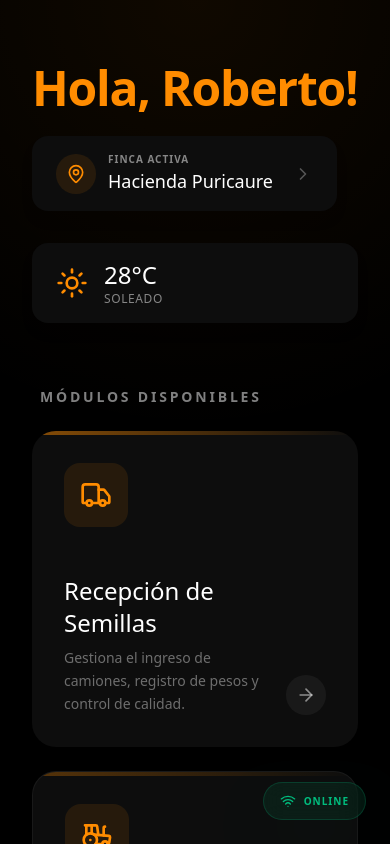
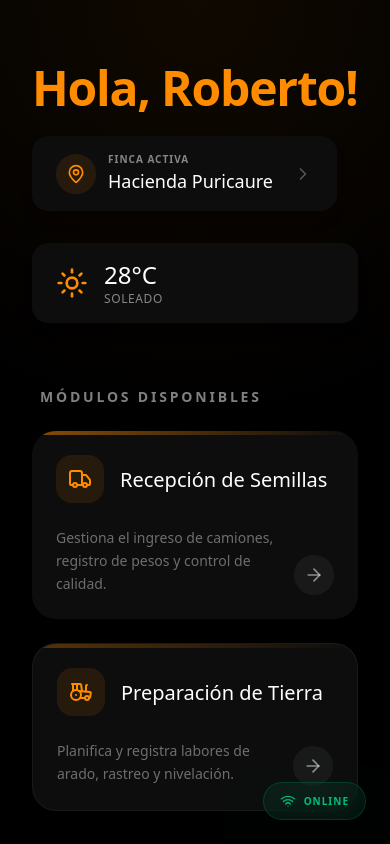
Before and after one commit to rrivas-lab/terra_sync_odoo, a React (Vite) app: page / in a window 390 px wide. Built offline with nearby package versions, Linux system fonts and the light colour scheme.

Commit message:
feat(dashboard): Refine seed reception card layout
Adjust padding, icon size, and text alignment for better visual hierarchy and responsiveness on the dashboard's seed reception card.

```diff
--- a/src/App.tsx
+++ b/src/App.tsx
@@ -429,22 +429,22 @@ const DashboardView = ({ onNavigate }: { onNavigate: (view: 'list' | 'prep') =>
           {/* Recepción de Semillas Card */}
           <div
             onClick={() => onNavigate('list')}
-            className="group relative bg-[#0D0D0D] p-8 rounded-3xl shadow-xl cursor-pointer overflow-hidden transition-all hover:-translate-y-1 hover:shadow-2xl hover:shadow-[#FF8C00]/5"
+            className="group relative bg-[#0D0D0D] p-6 rounded-3xl shadow-xl cursor-pointer overflow-hidden transition-all hover:-translate-y-1 hover:shadow-2xl hover:shadow-[#FF8C00]/5"
           >
             <div className="absolute top-0 left-0 w-full h-1 bg-gradient-to-r from-[#FF8C00] to-transparent opacity-50" />
 
-            <div className="flex flex-col h-full justify-between gap-12">
-              <div className="w-16 h-16 rounded-2xl bg-[#FF8C00]/10 flex items-center justify-center group-hover:scale-110 transition-transform duration-500">
-                <Truck className="w-8 h-8 text-[#FF8C00]" />
+            <div className="flex flex-col h-full gap-6">
+              <div className="flex items-center gap-4">
+                <div className="w-12 h-12 rounded-2xl bg-[#FF8C00]/10 flex items-center justify-center group-hover:scale-110 transition-transform duration-500 shrink-0">
+                  <Truck className="w-6 h-6 text-[#FF8C00]" />
+                </div>
+                <h3 className="text-xl font-medium text-white group-hover:text-[#FF8C00] transition-colors leading-tight">Recepción de Semillas</h3>
               </div>
 
-              <div className="flex items-end justify-between gap-4">
-                <div className="space-y-2">
-                  <h3 className="text-2xl font-medium text-white group-hover:text-[#FF8C00] transition-colors">Recepción de Semillas</h3>
-                  <p className="text-sm text-white/40 leading-relaxed">
-                    Gestiona el ingreso de camiones, registro de pesos y control de calidad.
-                  </p>
-                </div>
+              <div className="flex items-end justify-between gap-4 mt-auto">
+                <p className="text-sm text-white/40 leading-relaxed">
+                  Gestiona el ingreso de camiones, registro de pesos y control de calidad.
+                </p>
                 <div className="w-10 h-10 shrink-0 rounded-full bg-white/5 flex items-center justify-center group-hover:bg-[#FF8C00] transition-colors">
                   <ArrowRight className="w-5 h-5 text-white/50 group-hover:text-black transition-colors" />
                 </div>
@@ -455,22 +455,22 @@ const DashboardView = ({ onNavigate }: { onNavigate: (view: 'list' | 'prep') =>
           {/* Preparación de Tierra Card */}
           <div
             onClick={() => onNavigate('prep')}
-            className="group relative bg-[#0D0D0D] p-8 rounded-3xl shadow-xl cursor-pointer overflow-hidden transition-all hover:-translate-y-1 hover:shadow-2xl hover:shadow-[#FF8C00]/5 border border-white/5 hover:border-[#FF8C00]/30"
+            className="group relative bg-[#0D0D0D] p-6 rounded-3xl shadow-xl cursor-pointer overflow-hidden transition-all hover:-translate-y-1 hover:shadow-2xl hover:shadow-[#FF8C00]/5 border border-white/5 hover:border-[#FF8C00]/30"
           >
             <div className="absolute top-0 left-0 w-full h-1 bg-gradient-to-r from-[#FF8C00] to-transparent opacity-30 group-hover:opacity-50 transition-opacity" />
 
-            <div className="flex flex-col h-full justify-between gap-12">
-              <div className="w-16 h-16 rounded-2xl bg-[#FF8C00]/10 flex items-center justify-center group-hover:scale-110 transition-transform duration-500">
-                <Tractor className="w-8 h-8 text-[#FF8C00]" />
+            <div className="flex flex-col h-full gap-6">
+              <div className="flex items-center gap-4">
+                <div className="w-12 h-12 rounded-2xl bg-[#FF8C00]/10 flex items-center justify-center group-hover:scale-110 transition-transform duration-500 shrink-0">
+                  <Tractor className="w-6 h-6 text-[#FF8C00]" />
+                </div>
+                <h3 className="text-xl font-medium text-white group-hover:text-[#FF8C00] transition-colors leading-tight">Preparación de Tierra</h3>
               </div>
 
-              <div className="flex items-end justify-between gap-4">
-                <div className="space-y-2">
-                  <h3 className="text-2xl font-medium text-white group-hover:text-[#FF8C00] transition-colors">Preparación de Tierra</h3>
-                  <p className="text-sm text-white/40 leading-relaxed">
-                    Planifica y registra labores de arado, rastreo y nivelación.
-                  </p>
-                </div>
+              <div className="flex items-end justify-between gap-4 mt-auto">
+                <p className="text-sm text-white/40 leading-relaxed">
+                  Planifica y registra labores de arado, rastreo y nivelación.
+                </p>
                 <div className="w-10 h-10 shrink-0 rounded-full bg-white/5 flex items-center justify-center group-hover:bg-[#FF8C00] transition-colors">
                   <ArrowRight className="w-5 h-5 text-white/50 group-hover:text-black transition-colors" />
                 </div>
```
